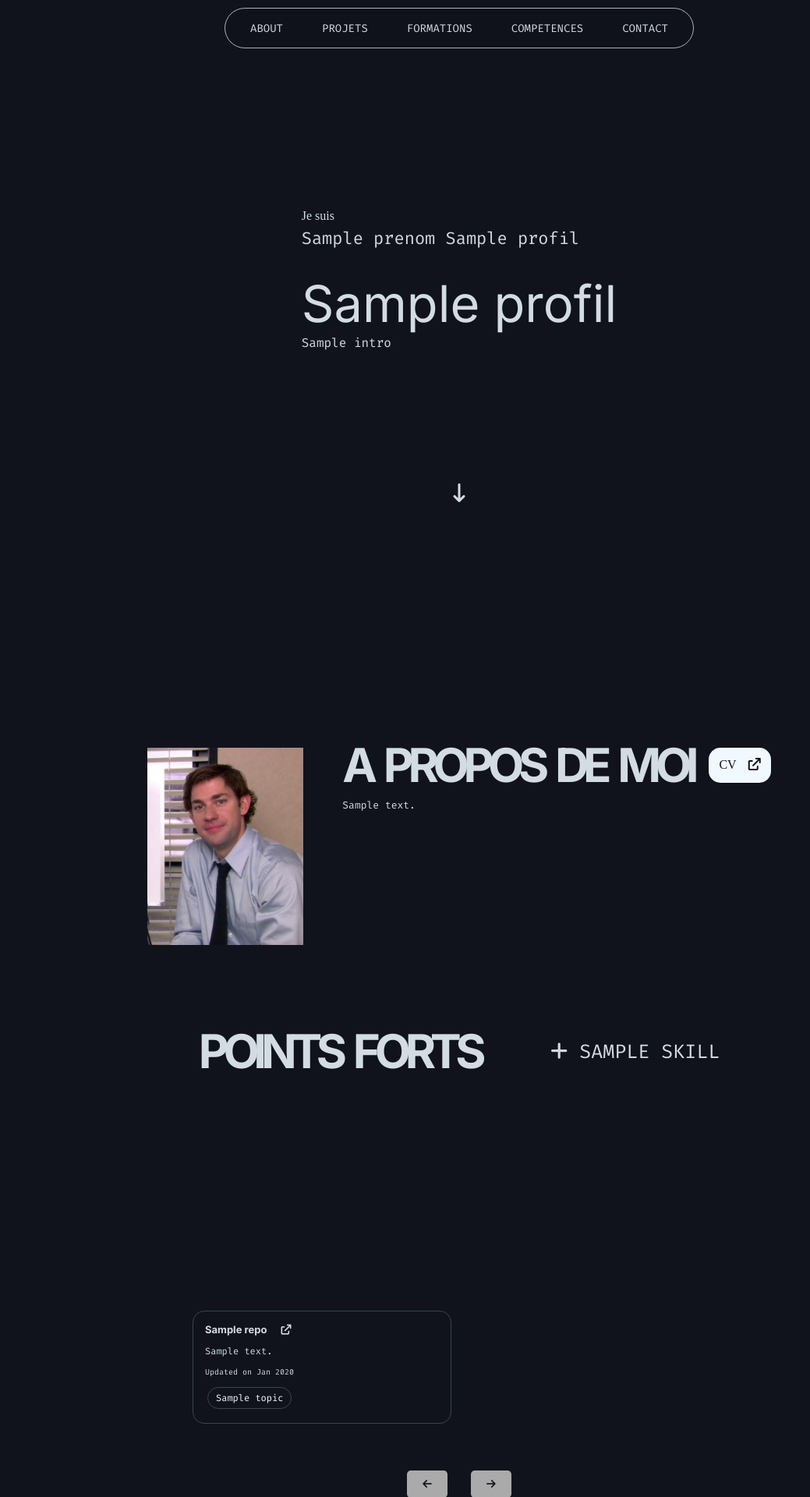
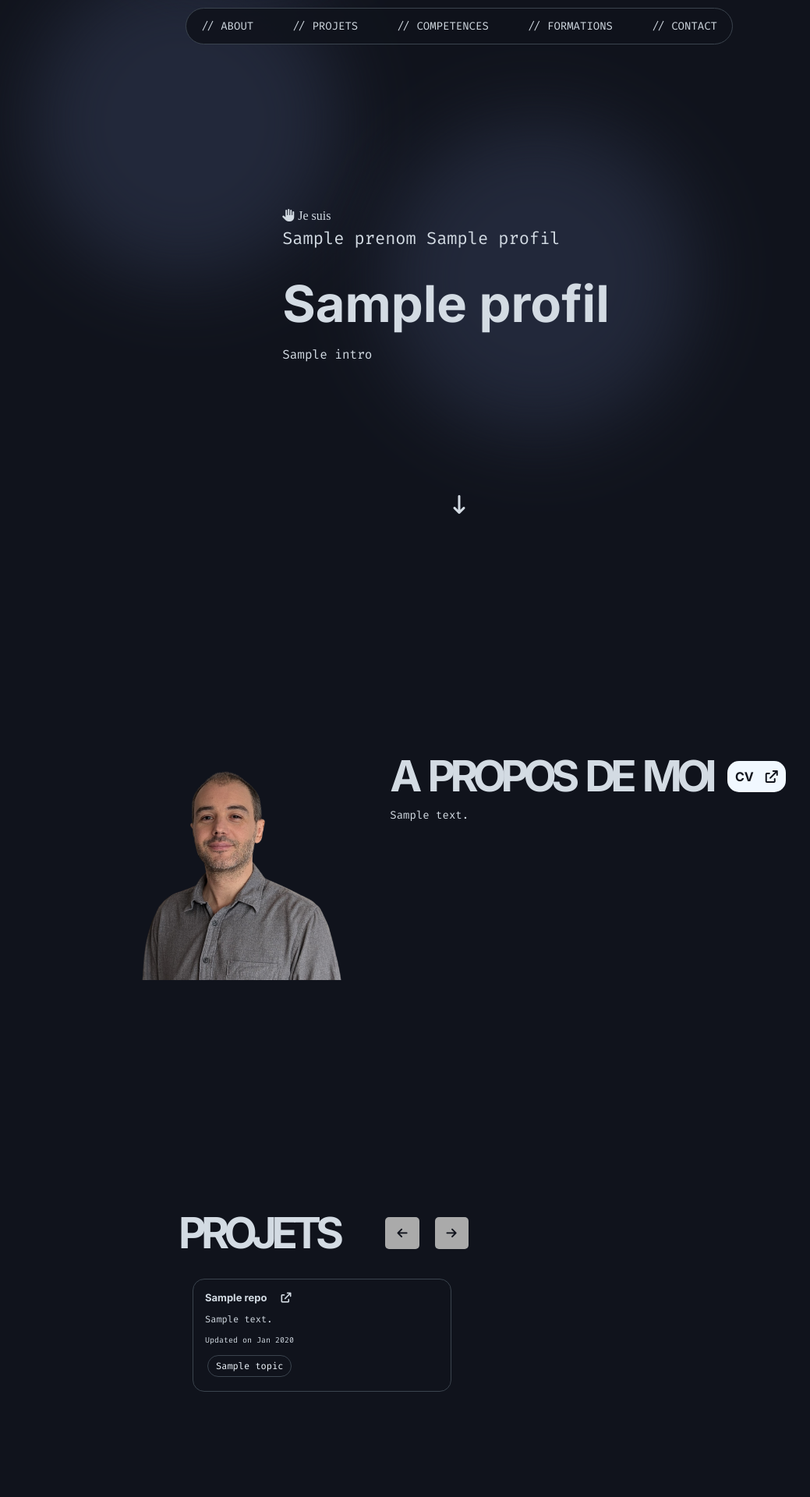
Before and after one commit to githubstevemas/portfolio, a Django app: template portfolio/main/templates/main.html in a window 1280 px wide. Shown: the top 1920 px of the page at 78% size, without its empty margins (51-1090 px from the left). Run offline with Django 5.2, Linux system fonts and the light colour scheme; the template is opened without the code that fills it: most values are stand-ins (such as "Sample title", 1, 10 or a date in 2020).

Commit message:
Added some css.

```diff
--- a/portfolio/main/templates/main.html
+++ b/portfolio/main/templates/main.html
@@ -10,7 +10,7 @@
         <div class="hero-container">
 
             <div class="name-container">
-                Je suis
+                <i class="fa-solid fa-hand"></i> Je suis
                 <div class="name">
                     {{ portfolio_data.profil.prenom }}
                     {{ portfolio_data.profil.nom }}
@@ -18,7 +18,7 @@
             </div>
 
             <div class="titre">
-                {{ portfolio_data.profil.titre }}
+                {{ portfolio_data.profil.titre }} <span class="blink">|</span>
             </div>
 
             <div class="intro">
@@ -26,7 +26,7 @@
             </div>
 
             <div class="down-arrow">
-                <i class="fa-solid fa-arrow-down-long" style="font-size: 24px;"></i>
+                <a href="#about"><i class="fa-solid fa-arrow-down-long" style="font-size: 24px;"></i></a>
             </div>
 
         </div>
@@ -35,7 +35,7 @@
 
             <div id="about">
                 <div class="cv-photo">
-                    <img src="../static/images/cv_photo.jpg" alt="cv photo">
+                    <img src="../static/images/mee.png" alt="cv photo">
                 </div>
 
                 <div class="about-info">
@@ -52,22 +52,18 @@
                 </div>
             </div>
 
-            <div class="skills-container">
-                <div class="title-h2">POINTS FORTS</div>
-                <div class="soft-skills">
-                    <ul>
-                        {% for skill in portfolio_data.softskills %}
-                            <li>
-                                <div class="skill-name"><i class="fa-solid fa-plus"></i> {{ skill|upper }}</div>
-                            </li>
-                        {% endfor %}
-                    </ul>
-                </div>
-            </div>
-
         </div>
 
         <div id="projets">
+
+            <div class="projet-title">
+                <div class="title-h2">PROJETS</div>
+
+                <div class="nav-container">
+                    <button id="prev-btn" class="nav-btn"><i class="fa-solid fa-arrow-left"></i></button>
+                    <button id="next-btn" class="nav-btn"><i class="fa-solid fa-arrow-right"></i></button>
+                </div>
+            </div>
 
             <div id="projets-grid">
                 {% for repo in repos %}
@@ -83,7 +79,7 @@
 
                             </div>
 
-                            <p>{{ repo.description }}</p>
+                            <p>{{ repo.description|truncatechars:150 }}</p>
 
                             <p class="repo-updated">Updated on {{ repo.updated_at|date:"M Y" }}</p>
 
@@ -96,29 +92,9 @@
                 {% endfor %}
             </div>
 
-            <div class="nav-container">
-                <button id="prev-btn" class="nav-btn"><i class="fa-solid fa-arrow-left"></i></button>
-                <button id="next-btn" class="nav-btn"><i class="fa-solid fa-arrow-right"></i></button>
-            </div>
-        </div>
-
-        <div id="formations">
-            <div class="formation-container">
-                {% for formation in portfolio_data.formations %}
-                    <div class="formation">
-                        <div class="formation-name">{{ formation.nom }}</div>
-                        <div>
-                            {{ formation.debut }} / {{ formation.fin }} - {{ formation.ecole }}<br>
-                        </div>
-                    </div>
-                {% endfor %}
-            </div>
-            <div class="title-h2">FORMATIONS</div>
         </div>
 
         <div id="competences">
-
-            <div class="title-h2">COMPETENCES</div>
 
             <div class="competences-container">
                 {% for competence in portfolio_data.competences %}
@@ -135,39 +111,44 @@
                 {% endfor %}
             </div>
 
+            <div class="title-h2">COMPETENCES</div>
+
+        </div>
+
+        <div id="formations">
+
+            <div class="title-h2">FORMATIONS</div>
+
+            <div class="formation-container">
+                {% for formation in portfolio_data.formations %}
+                    <div class="formation">
+                        <div class="formation-name">{{ formation.nom }}</div>
+                        <div>
+                            {{ formation.debut }} / {{ formation.fin }} - {{ formation.ecole }}<br>
+                        </div>
+                    </div>
+                {% endfor %}
+            </div>
+
         </div>
 
         <div id="contact">
 
             <div>
-                <i class="fa-brands fa-whatsapp"></i>
-                <span class="contact-data">
-                    {{ portfolio_data.contact.telephone }}
-                </span>
-            </div>
-
-            <div>
-                <i class="fa-solid fa-envelope"></i>
-                <span class="contact-data">
-                    {{ portfolio_data.contact.email }}
-                </span>
+                <a href="mailto:{{ portfolio_data.contact.email }}">
+                    <i class="fa-solid fa-envelope"></i>
+                </a>
             </div>
 
             <div>
                 <a href="{{ portfolio_data.contact.linkedin }}" target="_blank">
                     <i class="fa-brands fa-linkedin"></i>
-                    <span class="contact-data">
-                        {{ portfolio_data.contact.linkedin }}
-                    </span>
                 </a>
             </div>
 
             <div>
                 <a href="{{ portfolio_data.contact.github }}" target="_blank">
                     <i class="fa-brands fa-github"></i>
-                    <span class="contact-data">
-                        {{ portfolio_data.contact.github }}
-                    </span>
                 </a>
             </div>
 
--- a/portfolio/portfolio/templates/base.html
+++ b/portfolio/portfolio/templates/base.html
@@ -13,14 +13,22 @@
     <header>
 
         <span class="header-menu">
-            <a class="button-menu" href="#about">ABOUT</a>
-            <a class="button-menu" href="#projets">PROJETS</a>
-            <a class="button-menu" href="#formations">FORMATIONS</a>
-            <a class="button-menu" href="#competences">COMPETENCES</a>
-            <a class="button-menu" href="#contact">CONTACT</a>
+            <a class="button-menu" href="#about">// ABOUT</a>
+            <a class="button-menu" href="#projets">// PROJETS</a>
+            <a class="button-menu" href="#competences">// COMPETENCES</a>
+            <a class="button-menu" href="#formations">// FORMATIONS</a>
+            <a class="button-menu" href="#contact">// CONTACT</a>
         </span>
 
     </header>
+
+    <div class="background">
+       <span></span>
+       <span></span>
+       <span></span>
+       <span></span>
+       <span></span>
+    </div>
 
     <div class="container">
         {% block content %}{% endblock content %}
--- a/portfolio/static/css/styles.css
+++ b/portfolio/static/css/styles.css
@@ -30,6 +30,85 @@ ul {
     list-style: none;
 }
 
+@keyframes move {
+    100% {
+        transform: translate3d(0, 0, 1px) rotate(360deg);
+    }
+}
+
+.background {
+    position: fixed;
+    width: 100vw;
+    height: 100vh;
+    top: 0;
+    left: 0;
+    background: #10131c;
+    overflow: hidden;
+    z-index: -1;
+}
+
+.background span {
+    width: 50vmin;
+    height: 50vmin;
+    border-radius: 50vmin;
+    backface-visibility: hidden;
+    position: absolute;
+    animation: move;
+    animation-duration: 34;
+    animation-timing-function: linear;
+    animation-iteration-count: infinite;
+}
+
+.background span:nth-child(0) {
+    color: #22283a;
+    top: 29%;
+    left: 45%;
+    animation-duration: 19s;
+    animation-delay: -2s;
+    transform-origin: -9vw 3vh;
+    box-shadow: 100vmin 0 12.619359120330888vmin currentColor;
+}
+
+.background span:nth-child(1) {
+    color: #22283a;
+    top: 96%;
+    left: 3%;
+    animation-duration: 129s;
+    animation-delay: -37s;
+    transform-origin: 4vw 4vh;
+    box-shadow: -100vmin 0 12.585737000585192vmin currentColor;
+}
+
+.background span:nth-child(2) {
+    color: #22283a;
+    top: 53%;
+    left: 15%;
+    animation-duration: 94s;
+    animation-delay: -67s;
+    transform-origin: 10vw -7vh;
+    box-shadow: 100vmin 0 12.905369469216511vmin currentColor;
+}
+
+.background span:nth-child(3) {
+    color: #22283a;
+    top: 71%;
+    left: 14%;
+    animation-duration: 88s;
+    animation-delay: -133s;
+    transform-origin: -6vw -21vh;
+    box-shadow: -100vmin 0 12.861001618850647vmin currentColor;
+}
+
+.background span:nth-child(4) {
+    color: #22283a;
+    top: 54%;
+    left: 71%;
+    animation-duration: 69s;
+    animation-delay: -7s;
+    transform-origin: 3vw -24vh;
+    box-shadow: -100vmin 0 12.515302009440287vmin currentColor;
+}
+
 .button {
     font-family: 'Fira Code', monospace;
     font-size: 12px;
@@ -45,7 +124,7 @@ ul {
 
 .title-h2 {
     font-family: 'Inter', sans-serif;
-    font-size: 60px;
+    font-size: 55px;
     font-weight: bold;
     letter-spacing: -.18ch;
     word-spacing: .20ch;
@@ -61,19 +140,26 @@ ul {
     line-height: .75;
 }
 
+.strong-word {
+    font-family: 'Inter', sans-serif;
+    color: #fbfcfe;
+    font-weight: bold;
+    letter-spacing: .10ch;
+}
+
 header {
     position: fixed;
     left: 0;
     right: 0;
     margin: auto;
-    width: 600px;
+    width: 700px;
     top: 10px;
-    height: 50px;
+    height: 45px;
     display: flex;
     align-items: center;
     justify-content: center;
     background-color: rgba(16, 19, 28, 0.9);
-    border: 1px solid #aab2c0;
+    border: 1px solid #3b444e;
     border-radius: 50px;
     z-index: 1000;
 }
@@ -109,9 +195,23 @@ header {
 .titre {
     font-family: 'Inter', monospace;
     font-size: 65px;
+    font-weight: bold;
+}
+
+.blink {
+    font-size: 50px;
+    padding-bottom: 50px;
+    animation: blink-animation 1s steps(1) infinite;
+}
+
+@keyframes blink-animation {
+    50% {
+        opacity: 0;
+    }
 }
 
 .intro {
+    margin-top: 15px;
     font-family: 'Fira Code', monospace;
     font-size: 16px;
 }
@@ -131,6 +231,7 @@ header {
 
 .about-title {
     display: flex;
+    align-items: center;
     gap: 20px;
     margin-bottom: 20px;
 }
@@ -143,23 +244,22 @@ header {
 .cv-button {
     color: #10131c;
     background-color: #f1f8ff;
-    background-color: #f1f8ff;
     border-radius: 15px;
-    text-align: center;
-    padding-left: 13px;
-    padding-right: 13px;
-    padding-top: 13px;
-    padding-bottom: 13px;
+    font-family: 'Inter', monospace;
+    font-weight: bold;
+    justify-content: center;
+    align-items: center;
+    padding: 10px;
 }
 
 .description {
     width: 500px;
     font-family: 'Fira Code', monospace;
-    font-size: 13px;
+    font-size: 14px;
 }
 
 .cv-photo img {
-    width: 200px;
+    width: 280px;
 }
 
 .skills-container {
@@ -202,12 +302,18 @@ header {
     position: relative;
 }
 
+.projet-title {
+    display: flex;
+    width: 100%;
+}
+
 #projets-grid {
     display: grid;
     grid-template-columns: repeat(2, 1fr);
     grid-template-rows: repeat(2, auto);
     gap: 20px;
     overflow: hidden;
+    padding: 18px;
 }
 
 .repo-container {
@@ -219,6 +325,11 @@ header {
     break-inside: avoid;
     width: 300px;
     height: auto;
+}
+
+.repo-container:hover {
+    background-color: #10131c;
+    box-shadow: 4px 4px 12px rgba(59, 68, 78, 0.3);
 }
 
 .repo-title {
@@ -241,7 +352,6 @@ header {
     padding: 5px 10px;
     font-size: 12px;
     color: #f1f8ff;
-    background-color: #10131c;
     border: 1px solid #3b444e;
     border-radius: 15px;
     text-align: center;
@@ -251,21 +361,24 @@ header {
 .nav-container {
     display: flex;
     justify-content: center;
-    gap: 30px;
-    margin-top: 20px;
+    margin-left: 60px;
+    gap: 20px;
 }
 
 .nav-btn {
     color: #10131c;
+    font-size: 15px;
     background-color: #f1f8ff;
     border: none;
-    padding: 10px 20px;
     cursor: pointer;
     border-radius: 5px;
+    height: auto;
+    padding-left: 15px;
+    padding-right: 15px;
 }
 
 .nav-btn:hover {
-    background-color: #58a6ff;
+    color: #58a6ff;
 }
 
 .nav-btn:disabled {
@@ -276,7 +389,7 @@ header {
 #formations {
     display: flex;
     align-items: center;
-    gap: 50px;
+    gap: 70px;
     margin-right: 70px;
     padding-top: 150px;
 }
@@ -286,7 +399,7 @@ header {
     flex-direction: column;
     font-size: 13px;
     font-family: 'Fira Code', monospace;
-    text-align: right;
+    text-align: left;
     margin-bottom: 30px;
     gap: 20px;
 }
@@ -317,10 +430,9 @@ header {
 
 #contact {
     display: flex;
-    flex-direction: column;
-    font-size: 20px;
+    font-size: 30px;
     margin-bottom: 300px;
-    gap: 10px;
+    gap: 30px;
 }
 
 .contact-data {
```
Also changed, not shown: portfolio/data/portfolio.json (+3 -4 lines), portfolio/static/images/cv_photo.jpg (deleted), portfolio/static/images/mee.png (added).
